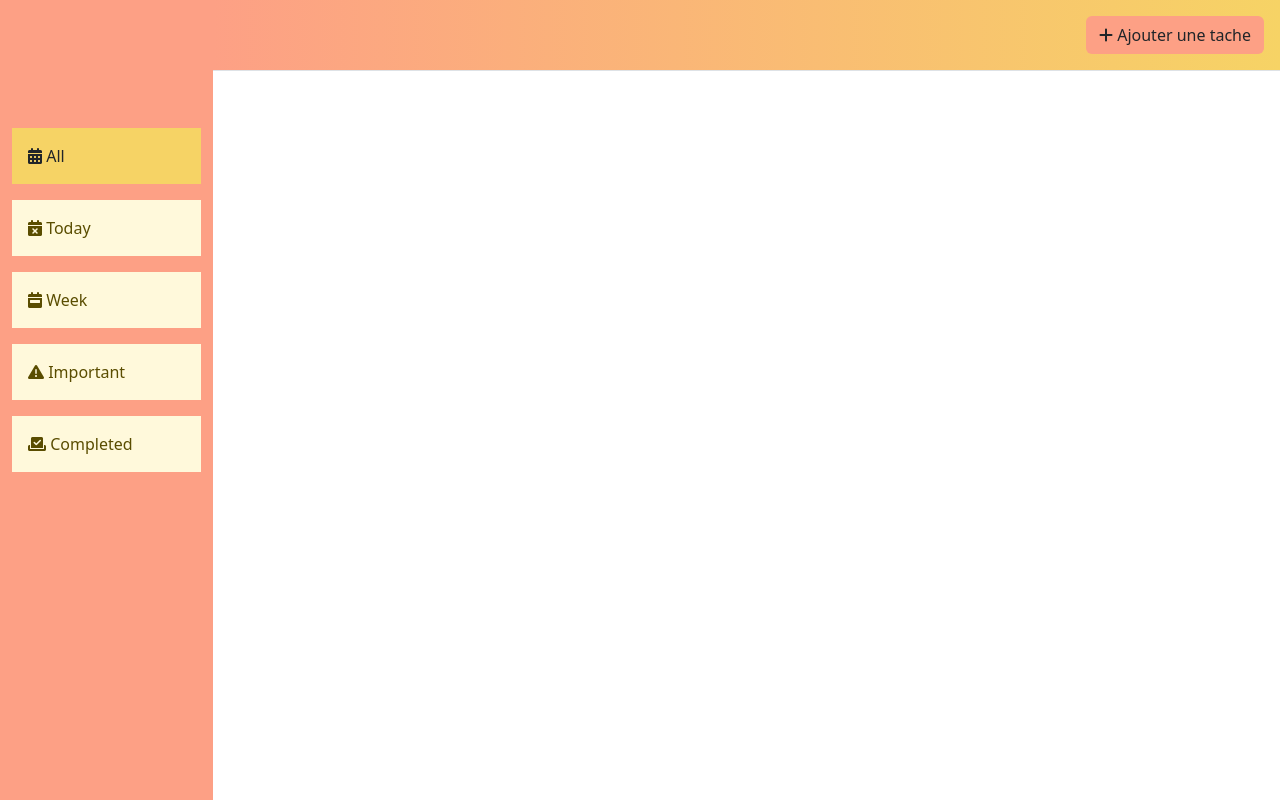
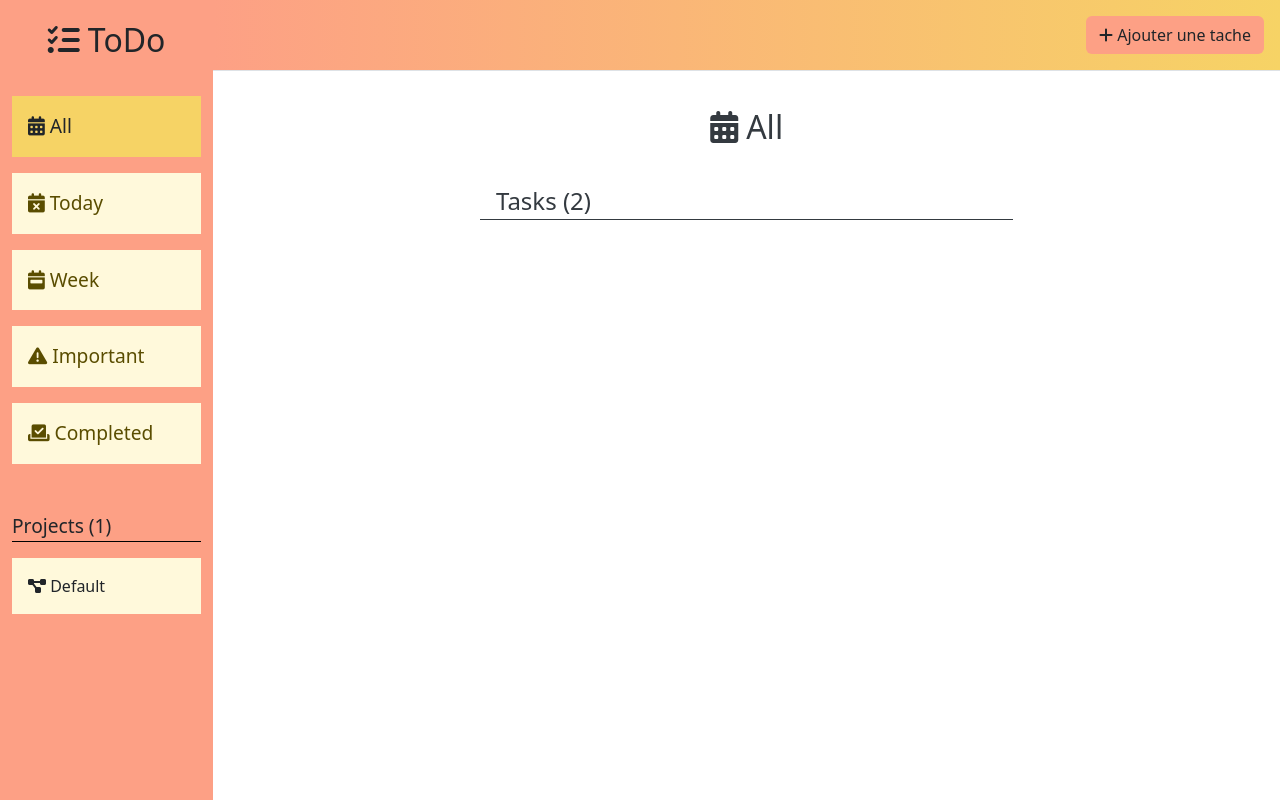
Before and after one commit to Dians98/to_do_project, a website built with webpack: page src/template.html in a window 1280 px wide. Built offline with nearby package versions, Linux system fonts and the light colour scheme.

Commit message:
projects done

```diff
--- a/src/style.css
+++ b/src/style.css
@@ -80,10 +80,28 @@ h6 {
   height: 100vh;
   color: #212529;
 
-  padding: 8rem 2rem;
+  padding: 1rem;
   display: flex;
   flex-direction: column;
   gap: 1rem;
+}
+
+.sidebar_header {
+  display: flex;
+  gap: 0.5rem;
+  justify-content: center;
+  align-items: baseline;
+}
+
+.sidebar_menus {
+  display: flex;
+  flex-direction: column;
+  gap: 3rem;
+}
+
+.fa-tasks,
+.sidebar_header p {
+  font-size: 2rem;
 }
 
 .main_content {
@@ -102,12 +120,14 @@ h6 {
 }
 
 .task_category:not(.active) {
-  background-color: #fff9db; /* un jaune très pâle, doux */
-  color: #5a4d00; /* texte marron foncé, lisible */
+  background-color: #fff9db;
+  /* un jaune très pâle, doux */
+  color: #5a4d00;
+  /* texte marron foncé, lisible */
 }
 
 .btn-add-task {
-  background-color: #fda085!important;
+  background-color: #fda085 !important;
   font-weight: 600;
   padding: 0.5rem 1.2rem;
   border-radius: 4px;
@@ -117,3 +137,56 @@ h6 {
 .btn-add-task:hover {
   cursor: pointer;
 }
+
+.to_do_container {
+  display: flex;
+  flex-direction: column;
+  padding: 2rem 0;
+  align-items: center;
+  gap: 2rem;
+}
+
+.to_do_title{
+  display: flex;
+  gap: 0.5rem;
+  font-size: 2rem;
+  align-items: center;
+}
+
+.to_do_separator{
+      width: 50%;
+    border-bottom: 1px solid;
+    padding: 0rem 1rem;
+    font-size: 1.5rem;
+}
+
+.to_do_categories {
+  display: flex;
+  flex-direction: column;
+  gap: 1rem;
+  font-size: 1.2rem;
+}
+
+
+
+.to_do_projects_title {
+  display: flex;
+  flex-direction: column;
+  gap: 1rem;
+  font-size: 1.2rem;
+  border-bottom: 1px solid black;
+}
+
+.to_do_projects_list_container{
+  padding: 1rem 0;
+  display: flex;
+  flex-direction: column;
+  gap: 1rem;
+}
+
+.to_do_projects_list{
+    background-color: #fff9db;
+    padding: 1rem;
+    cursor: pointer;
+
+}
--- a/src/template.html
+++ b/src/template.html
@@ -18,19 +18,56 @@
         <div class="row">
             <!-- SIDEBAR -->
             <div class="col-md-2 sidebar">
-                <div class="task_category active"><i class="fa-solid fa-calendar-days"></i> All</div>
-                <div class="task_category "><i class="fa-solid fa-calendar-xmark"></i> Today</div>
-                <div class="task_category "><i class="fa-solid fa-calendar-week"></i> Week</div>
-                <div class="task_category "><i class="fa-solid fa-triangle-exclamation"></i> Important</div>
-                <div class="task_category "><i class="fa-solid fa-check-to-slot"></i> Completed</div>
+                <div class="sidebar_header">
+                    <i class="fas fa-tasks"></i>
+                    <p>ToDo</p>
+                </div>
+                <div class="sidebar_menus">
+                    <div class="to_do_categories">
+                        <div class="task_category active"><i class="fa-solid fa-calendar-days"></i> All</div>
+                        <div class="task_category "><i class="fa-solid fa-calendar-xmark"></i> Today</div>
+                        <div class="task_category "><i class="fa-solid fa-calendar-week"></i> Week</div>
+                        <div class="task_category "><i class="fa-solid fa-triangle-exclamation"></i> Important</div>
+                        <div class="task_category "><i class="fa-solid fa-check-to-slot"></i> Completed</div>
+                    </div>
+
+                    <div class="to_do_projects">
+                        <div class="to_do_projects_title">
+                            Projects (1)
+                        </div>
+
+                        <div class="to_do_projects_list_container">
+                            <div class="to_do_projects_list">
+                                <i class="fas fa-project-diagram"></i>
+                                <span>Default</span>
+                            </div>
+                        </div>
+                    </div>
+
+                </div>
+
             </div>
 
-            <!-- CONTENU -->
+            <!-- NAVBAR -->
             <main class="col-md-10 main_content">
                 <nav class="navbar d-flex justify-content-end align-items-center p-3 border-bottom">
                     <button class="btn btn-add-task"><i class="fa-solid fa-plus"></i> Ajouter une tache</button>
                 </nav>
+
+                <div class="to_do_container">
+                    <div class="to_do_title">
+                        <i class="fa-solid fa-calendar-days"></i><span>All</span>
+                    </div>
+                    <div class="to_do_separator">
+                        Tasks (2)
+                    </div>
+                    <div class="tasks_list">
+
+                    </div>
+                </div>
             </main>
+
+
         </div>
 
     </div>
```
